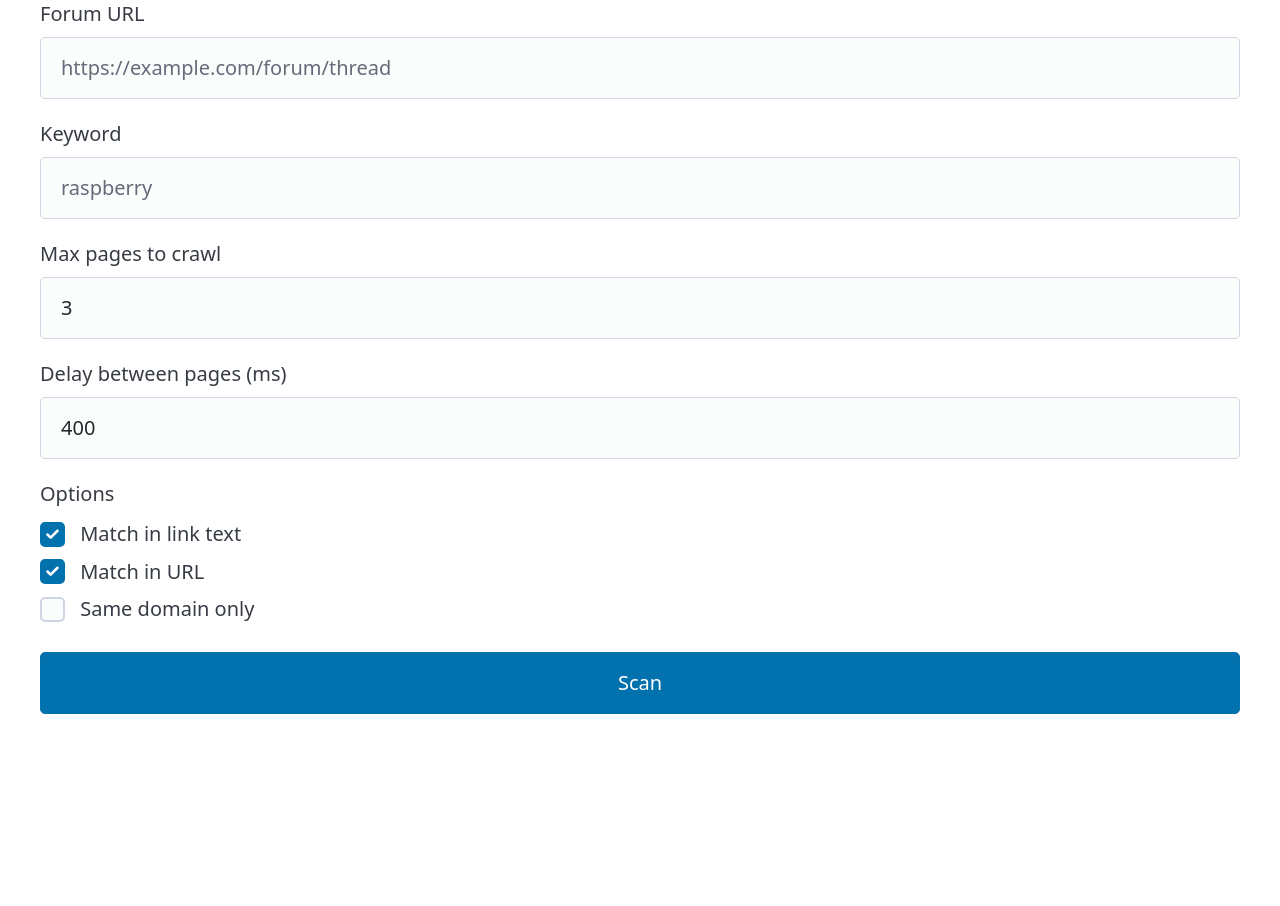
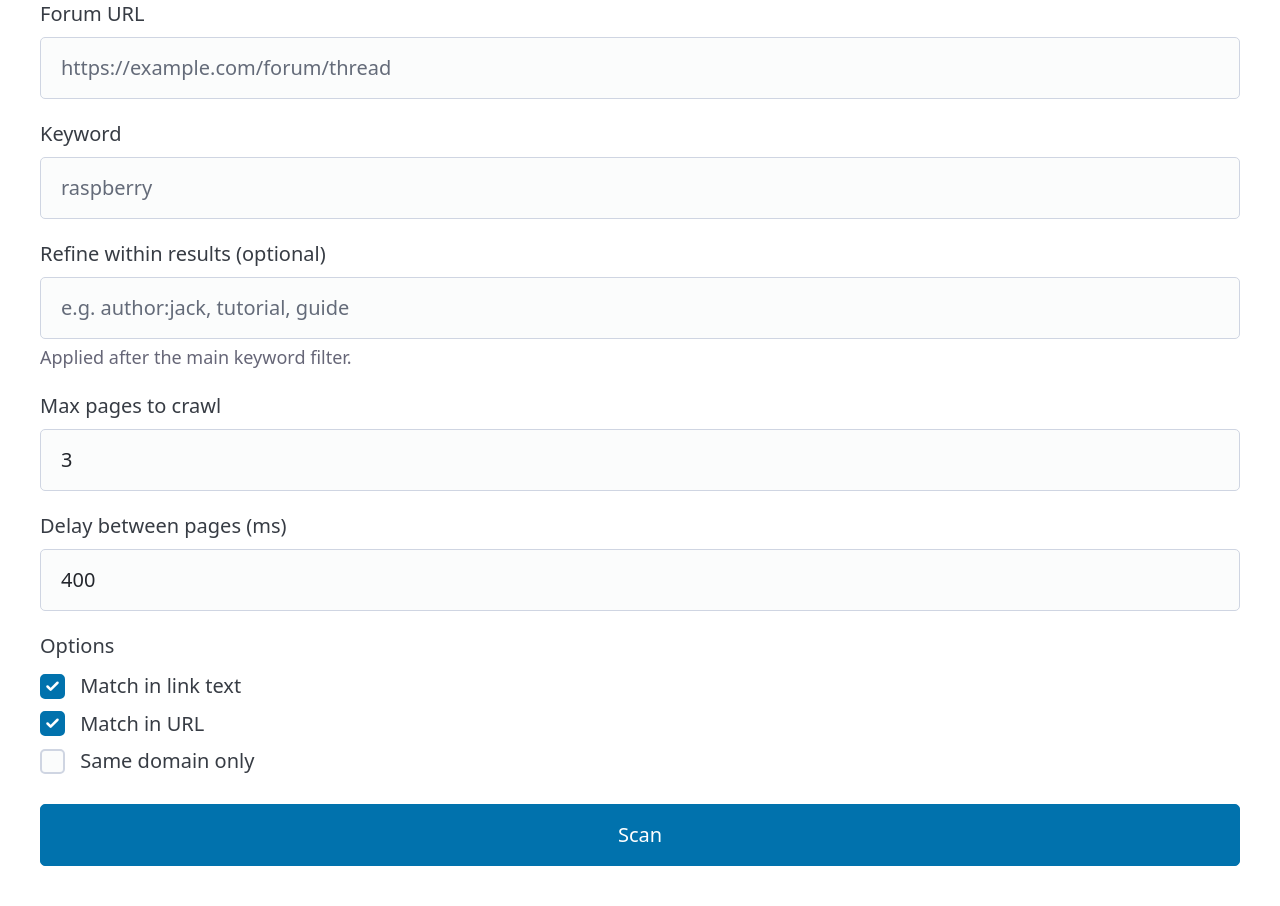
Before and after one commit to remembrance1/forum-webscraper, a Flask app: page / in a window 1280 px wide. Shown: the part 116-1022 px from the top of the page. Before the commit the page ends 830 px from the top, so only its background shows below. Run offline with Flask 3, Linux system fonts and the light colour scheme; some libraries are stand-ins or nearby versions.

Commit message:
Added subkeyword

```diff
--- a/app.py
+++ b/app.py
@@ -10,6 +10,7 @@ import random
 import requests
 import math
 from bs4 import BeautifulSoup
+import re
 
 APP_TITLE = "Flask Forum Link Scraper"
 BACKENDS = ["auto", "requests", "cloudscraper", "playwright"]
@@ -184,7 +185,6 @@ def extract_links(html_text: str, base_url: str):
         links.append((text, abs_url))
     return links
 
-
 def filter_links(links, keyword: str, match_in_text: bool = True, match_in_url: bool = True,
                  same_domain_only: bool = False, base_url: str = ""):
     kw = (keyword or "").lower()
@@ -203,6 +203,21 @@ def filter_links(links, keyword: str, match_in_text: bool = True, match_in_url:
                 out.append((text, url))
     return out
 
+def subfilter_links(pairs, sub_kw, match_text=True, match_url=True):
+    """
+    Apply a second-level filter over already-matched (text, url) pairs.
+    Case-insensitive; respects match_text/match_url toggles.
+    """
+    if not sub_kw:
+        return pairs
+    pat = re.compile(re.escape(sub_kw), re.IGNORECASE)
+    out = []
+    for text, url in pairs:
+        t_ok = bool(match_text and text and pat.search(text))
+        u_ok = bool(match_url and url and pat.search(url))
+        if t_ok or u_ok:
+            out.append((text, url))
+    return out
 
 def render_results_html(links, source_url: str, keyword: str) -> str:
     ts = time.strftime("%Y-%m-%d %H:%M:%S")
@@ -281,6 +296,8 @@ def index():
     if request.method == "POST":
         url = (request.form.get("url") or "").strip()
         keyword = (request.form.get("keyword") or "").strip()
+        sub_keyword = (request.form.get("sub_keyword") or "").strip()  # NEW: optional refine filter
+
         match_text = request.form.get("match_text") == "on"
         match_url = request.form.get("match_url") == "on"
         same_domain = request.form.get("same_domain") == "on"
@@ -334,6 +351,12 @@ def index():
                 base_url=url,
             )
 
+            # second-level filter (optional)
+            if sub_keyword:
+                matches = subfilter_links(
+                    matches, sub_keyword, match_text=match_text, match_url=match_url
+                )
+
         except Exception as e:
             flash(f"Failed to fetch or parse page: {e}", "error")
             return redirect(url_for("index"))
@@ -341,6 +364,7 @@ def index():
         session["last_results"] = {
             "source_url": url,
             "keyword": keyword,
+            "sub_keyword": sub_keyword,
             "matches": matches,
         }
         return redirect(url_for("results", page=1))
@@ -389,6 +413,7 @@ def results():
         title=APP_TITLE,
         source_url=data.get("source_url"),
         keyword=data.get("keyword"),
+        sub_keyword=data.get("sub_keyword"),
         matches=page_items,            # ← only the current slice
         match_text=request.args.get("match_text") == "on" if "match_text" in request.args else None,
         match_url=request.args.get("match_url") == "on" if "match_url" in request.args else None,
--- a/templates/index.html
+++ b/templates/index.html
@@ -7,6 +7,10 @@
 
   <label for="keyword">Keyword</label>
   <input type="text" id="keyword" name="keyword" placeholder="raspberry" required>
+
+  <label for="sub_keyword">Refine within results (optional)</label>
+  <input type="text" id="sub_keyword" name="sub_keyword" placeholder="e.g. author:jack, tutorial, guide">
+  <small class="muted">Applied after the main keyword filter.</small>
 
   <label for="max_pages">Max pages to crawl</label>
   <input type="number" id="max_pages" name="max_pages" value="3" min="1" step="1">
```
Also changed, not shown: templates/results.html (+8 -1 lines).
